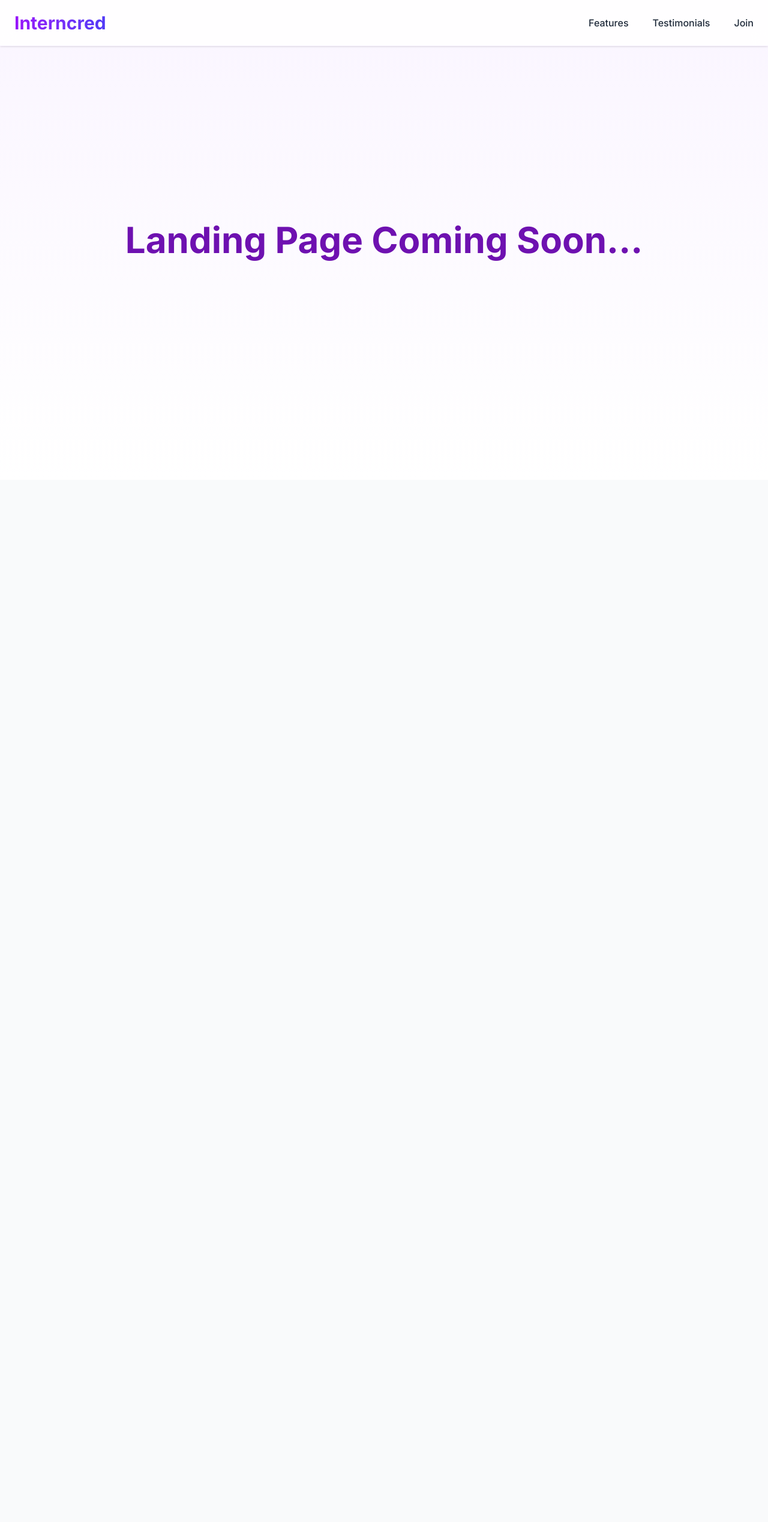
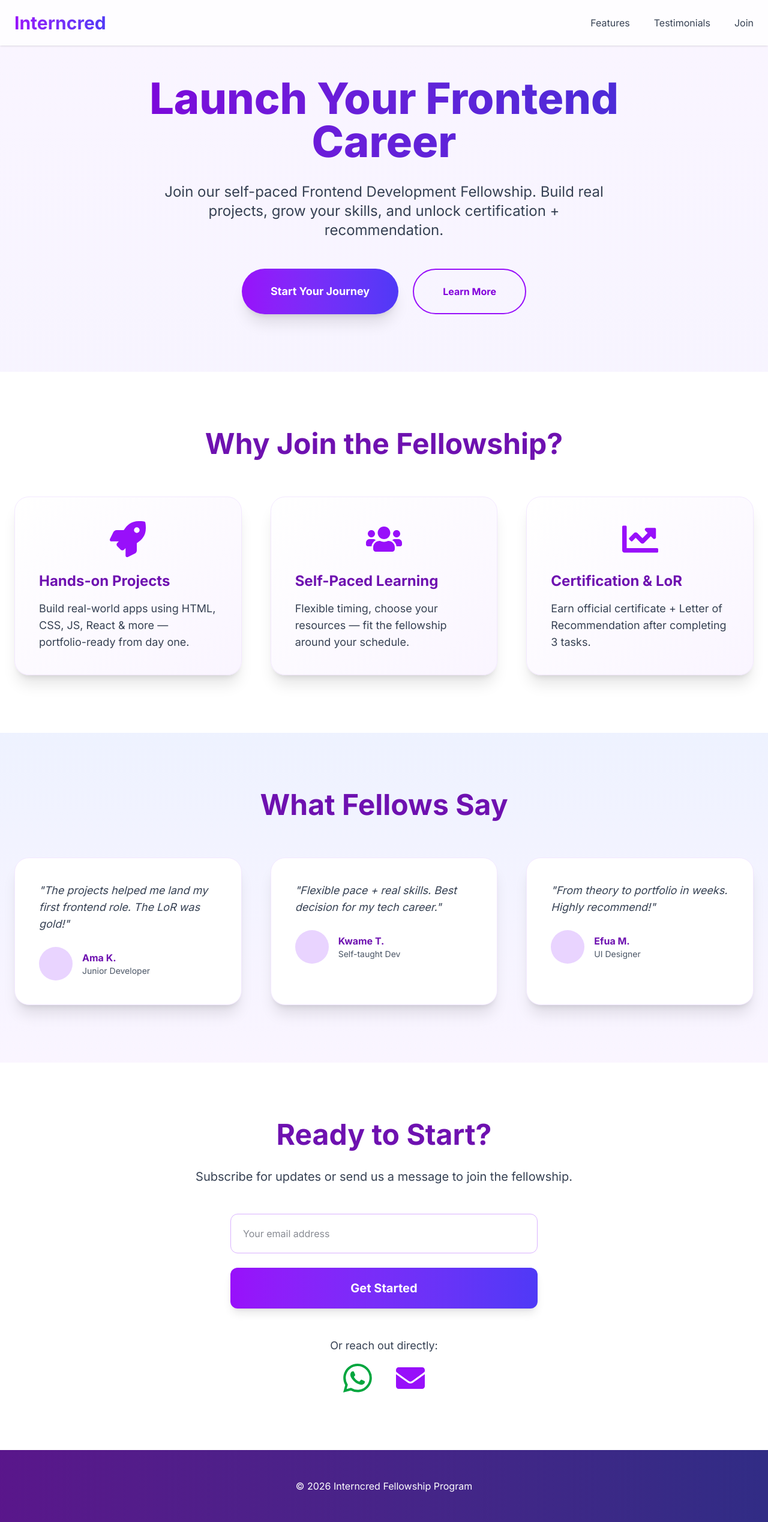
Before and after one commit to Khojoe/IC_FD_02, a React (Vite) app: page / in a window 1280 px wide. Shown: the whole page at 60% size. Before the commit the page ends 800 px from the top, so only its background shows below. Built offline with nearby package versions, Linux system fonts and the light colour scheme.

Commit message:
updated App.jsx

```diff
--- a/src/App.jsx
+++ b/src/App.jsx
@@ -1,89 +1,256 @@
-import { useState } from "react";
+import { useRef, useState } from "react";
 import { motion } from "framer-motion";
+import {
+  FaRocket,
+  FaUsers,
+  FaChartLine,
+  FaEnvelope,
+  FaCheckCircle,
+} from "react-icons/fa";
+import { BsWhatsapp } from "react-icons/bs";
+import emailjs from "@emailjs/browser";
 
 function App() {
-  const [isMenuOpen, setIsMenuOpen] = useState(false);
+  const form = useRef();
+  const [formStatus, setFormStatus] = useState("");
+
+  const sendEmail = (e) => {
+    e.preventDefault();
+    emailjs
+      .sendForm(
+        import.meta.env.VITE_EMAILJS_SERVICE_ID,
+        import.meta.env.VITE_EMAILJS_TEMPLATE_ID,
+        form.current,
+        import.meta.env.VITE_EMAILJS_PUBLIC_KEY,
+      )
+      .then(() => {
+        setFormStatus("Thank you! We'll be in touch 🚀");
+        form.current.reset();
+      })
+      .catch(() => setFormStatus("Something went wrong. Try again."));
+  };
 
   return (
-    <div className="min-h-screen bg-linear-to-b from-purple-50 to-white">
+    <div className="min-h-screen bg-gradient-to-b from-purple-50 to-indigo-50">
       {/* Navbar */}
-      <nav className="fixed top-0 w-full bg-white/90 backdrop-blur-md border-b border-purple-200/30 shadow-sm z-50">
+      <nav className="fixed top-0 w-full bg-white/80 backdrop-blur-md shadow-sm z-50">
         <div className="max-w-7xl mx-auto px-6 py-5 flex justify-between items-center">
-          <div className="text-3xl font-bold bg-linear-to-r from-purple-600 to-indigo-600 bg-clip-text text-transparent">
+          <div className="text-3xl font-bold bg-gradient-to-r from-purple-600 to-indigo-600 bg-clip-text text-transparent">
             Interncred
           </div>
-
-          {/* Desktop Nav */}
           <div className="hidden md:flex space-x-10">
             <a
               href="#features"
-              className="text-gray-800 hover:text-purple-700 font-medium transition"
+              className="text-gray-700 hover:text-purple-700 transition"
             >
               Features
             </a>
             <a
               href="#testimonials"
-              className="text-gray-800 hover:text-purple-700 font-medium transition"
+              className="text-gray-700 hover:text-purple-700 transition"
             >
               Testimonials
             </a>
             <a
               href="#contact"
-              className="text-gray-800 hover:text-purple-700 font-medium transition"
+              className="text-gray-700 hover:text-purple-700 transition"
             >
               Join
             </a>
           </div>
+        </div>
+      </nav>
 
-          {/* Mobile Hamburger */}
-          <button
-            className="md:hidden text-3xl text-purple-700 focus:outline-none"
-            onClick={() => setIsMenuOpen(!isMenuOpen)}
+      {/* Hero Section */}
+      <section className="pt-32 pb-24 px-6 text-center">
+        <motion.div
+          initial={{ opacity: 0, y: 40 }}
+          animate={{ opacity: 1, y: 0 }}
+          transition={{ duration: 1 }}
+          className="max-w-5xl mx-auto"
+        >
+          <h1 className="text-5xl md:text-7xl font-extrabold mb-8 bg-gradient-to-r from-purple-700 to-indigo-700 bg-clip-text text-transparent">
+            Launch Your Frontend Career
+          </h1>
+          <p className="text-xl md:text-2xl text-gray-700 mb-12 max-w-3xl mx-auto">
+            Join our self-paced Frontend Development Fellowship. Build real
+            projects, grow your skills, and unlock certification +
+            recommendation.
+          </p>
+          <div className="flex flex-col sm:flex-row justify-center gap-6">
+            <motion.a
+              href="#contact"
+              whileHover={{ scale: 1.05 }}
+              className="bg-gradient-to-r from-purple-600 to-indigo-600 text-white px-12 py-6 rounded-full font-bold text-lg shadow-xl hover:shadow-2xl transition-all"
+            >
+              Start Your Journey
+            </motion.a>
+            <motion.a
+              href="#features"
+              whileHover={{ scale: 1.05 }}
+              className="border-2 border-purple-600 text-purple-700 px-12 py-6 rounded-full font-bold hover:bg-purple-50 transition-all"
+            >
+              Learn More
+            </motion.a>
+          </div>
+        </motion.div>
+      </section>
+
+      {/* Features */}
+      <section id="features" className="py-24 px-6 bg-white">
+        <div className="max-w-7xl mx-auto">
+          <h2 className="text-5xl font-bold text-center mb-16 text-purple-800">
+            Why Join the Fellowship?
+          </h2>
+          <div className="grid md:grid-cols-3 gap-12">
+            {[
+              {
+                icon: FaRocket,
+                title: "Hands-on Projects",
+                desc: "Build real-world apps using HTML, CSS, JS, React & more — portfolio-ready from day one.",
+              },
+              {
+                icon: FaUsers,
+                title: "Self-Paced Learning",
+                desc: "Flexible timing, choose your resources — fit the fellowship around your schedule.",
+              },
+              {
+                icon: FaChartLine,
+                title: "Certification & LoR",
+                desc: "Earn official certificate + Letter of Recommendation after completing 3 tasks.",
+              },
+            ].map((feature, i) => (
+              <motion.div
+                key={i}
+                initial={{ opacity: 0, y: 30 }}
+                whileInView={{ opacity: 1, y: 0 }}
+                transition={{ delay: i * 0.2 }}
+                className="bg-gradient-to-br from-white to-purple-50 p-10 rounded-3xl shadow-xl hover:shadow-2xl transition-all border border-purple-100"
+              >
+                <feature.icon className="text-6xl text-purple-600 mb-6 mx-auto" />
+                <h3 className="text-2xl font-bold mb-4 text-purple-800">
+                  {feature.title}
+                </h3>
+                <p className="text-gray-700 text-lg">{feature.desc}</p>
+              </motion.div>
+            ))}
+          </div>
+        </div>
+      </section>
+
+      {/* Testimonials */}
+      <section
+        id="testimonials"
+        className="py-24 px-6 bg-gradient-to-b from-indigo-50 to-purple-50"
+      >
+        <div className="max-w-7xl mx-auto">
+          <h2 className="text-5xl font-bold text-center mb-16 text-purple-800">
+            What Fellows Say
+          </h2>
+          <div className="grid md:grid-cols-3 gap-12">
+            {[
+              {
+                name: "Ama K.",
+                role: "Junior Developer",
+                quote:
+                  "The projects helped me land my first frontend role. The LoR was gold!",
+              },
+              {
+                name: "Kwame T.",
+                role: "Self-taught Dev",
+                quote:
+                  "Flexible pace + real skills. Best decision for my tech career.",
+              },
+              {
+                name: "Efua M.",
+                role: "UI Designer",
+                quote: "From theory to portfolio in weeks. Highly recommend!",
+              },
+            ].map((testimonial, i) => (
+              <motion.div
+                key={i}
+                initial={{ opacity: 0, y: 40 }}
+                whileInView={{ opacity: 1, y: 0 }}
+                transition={{ delay: i * 0.2 }}
+                className="bg-white p-10 rounded-3xl shadow-xl border border-purple-100"
+              >
+                <p className="text-gray-700 italic text-lg mb-6">
+                  "{testimonial.quote}"
+                </p>
+                <div className="flex items-center">
+                  <div className="w-14 h-14 rounded-full bg-purple-200 mr-4" />
+                  <div>
+                    <p className="font-bold text-purple-800">
+                      {testimonial.name}
+                    </p>
+                    <p className="text-gray-600 text-sm">{testimonial.role}</p>
+                  </div>
+                </div>
+              </motion.div>
+            ))}
+          </div>
+        </div>
+      </section>
+
+      {/* Contact / Subscribe */}
+      <section id="contact" className="py-24 px-6 bg-white">
+        <div className="max-w-4xl mx-auto text-center">
+          <h2 className="text-5xl font-bold mb-8 text-purple-800">
+            Ready to Start?
+          </h2>
+          <p className="text-xl text-gray-700 mb-12 max-w-3xl mx-auto">
+            Subscribe for updates or send us a message to join the fellowship.
+          </p>
+
+          <form
+            ref={form}
+            onSubmit={sendEmail}
+            className="max-w-lg mx-auto space-y-6"
           >
-            {isMenuOpen ? "✕" : "☰"}
-          </button>
-        </div>
+            <input
+              type="email"
+              name="user_email"
+              placeholder="Your email address"
+              required
+              className="w-full p-5 border border-purple-300 rounded-xl focus:outline-none focus:ring-4 focus:ring-purple-400"
+            />
+            <button
+              type="submit"
+              className="w-full bg-gradient-to-r from-purple-600 to-indigo-600 text-white py-5 rounded-xl font-bold text-xl shadow-lg hover:shadow-xl transition-all"
+            >
+              Get Started
+            </button>
+            {formStatus && (
+              <p
+                className={`mt-4 text-lg ${formStatus.includes("success") ? "text-green-600" : "text-red-600"}`}
+              >
+                {formStatus}
+              </p>
+            )}
+          </form>
 
-        {/* Mobile Menu */}
-        {isMenuOpen && (
-          <motion.div
-            initial={{ opacity: 0, height: 0 }}
-            animate={{ opacity: 1, height: "auto" }}
-            className="md:hidden bg-white/95 backdrop-blur-md border-t border-purple-200/30 shadow-lg"
-          >
-            <div className="flex flex-col items-center py-6 space-y-6">
+          <div className="mt-12">
+            <p className="text-lg text-gray-700 mb-4">Or reach out directly:</p>
+            <div className="flex justify-center space-x-10 text-5xl">
               <a
-                href="#features"
-                className="text-xl text-gray-800 hover:text-purple-700"
-                onClick={() => setIsMenuOpen(false)}
+                href="https://wa.me/233YOURNUMBER"
+                target="_blank"
+                rel="noopener noreferrer"
               >
-                Features
+                <BsWhatsapp className="text-green-600 hover:text-green-700 transition" />
               </a>
-              <a
-                href="#testimonials"
-                className="text-xl text-gray-800 hover:text-purple-700"
-                onClick={() => setIsMenuOpen(false)}
-              >
-                Testimonials
-              </a>
-              <a
-                href="#contact"
-                className="text-xl text-gray-800 hover:text-purple-700"
-                onClick={() => setIsMenuOpen(false)}
-              >
-                Join
+              <a href="mailto:info@interncred.com">
+                <FaEnvelope className="text-purple-600 hover:text-purple-700 transition" />
               </a>
             </div>
-          </motion.div>
-        )}
-      </nav>
+          </div>
+        </div>
+      </section>
 
-      {/* Placeholder for hero – we'll add next */}
-      <div className="h-screen flex items-center justify-center">
-        <h1 className="text-6xl font-bold text-purple-800">
-          Landing Page Coming Soon...
-        </h1>
-      </div>
+      {/* Footer */}
+      <footer className="bg-gradient-to-r from-purple-900 to-indigo-900 text-white py-12 text-center">
+        <p>© {new Date().getFullYear()} Interncred Fellowship Program</p>
+      </footer>
     </div>
   );
 }
```
